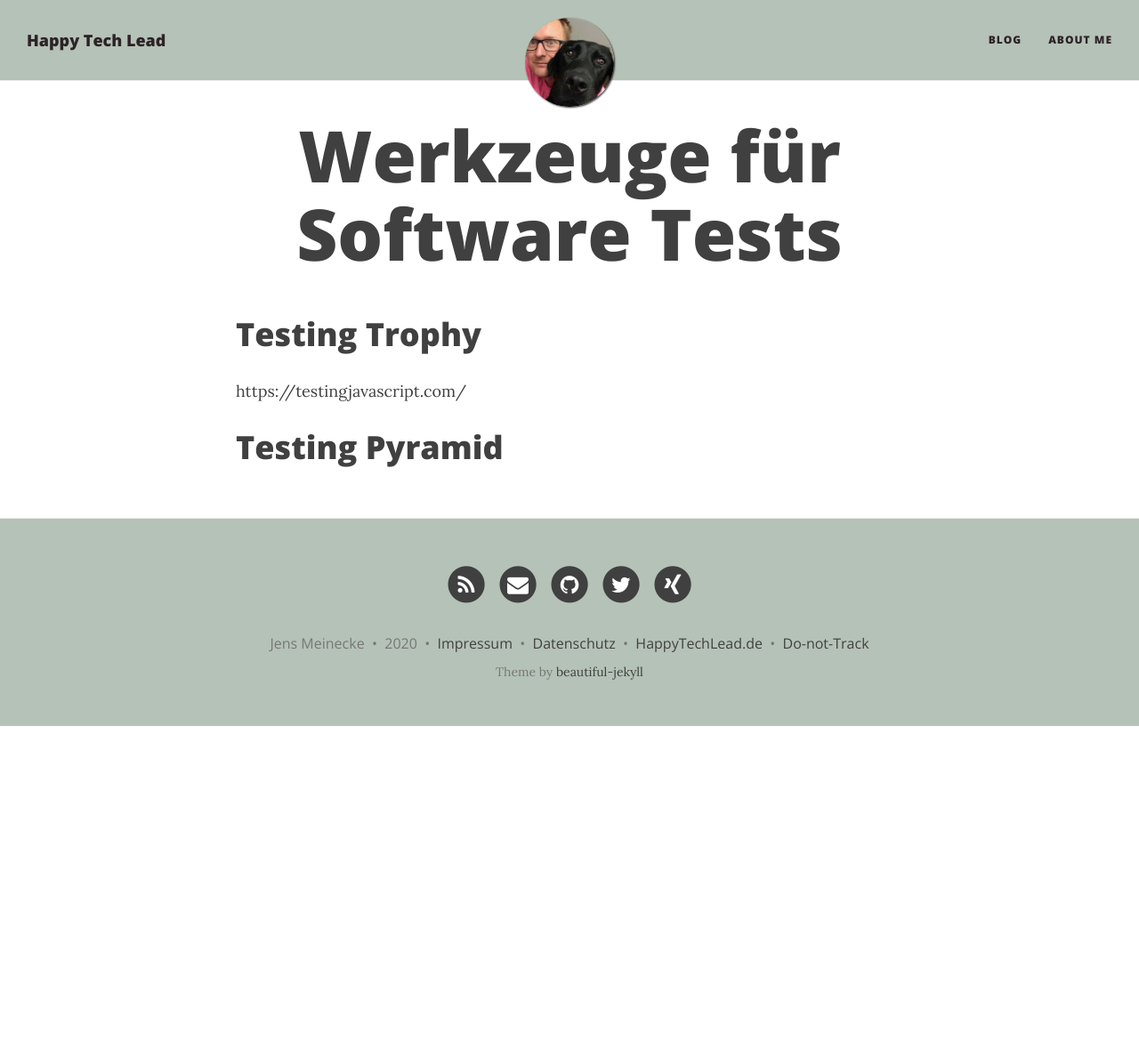
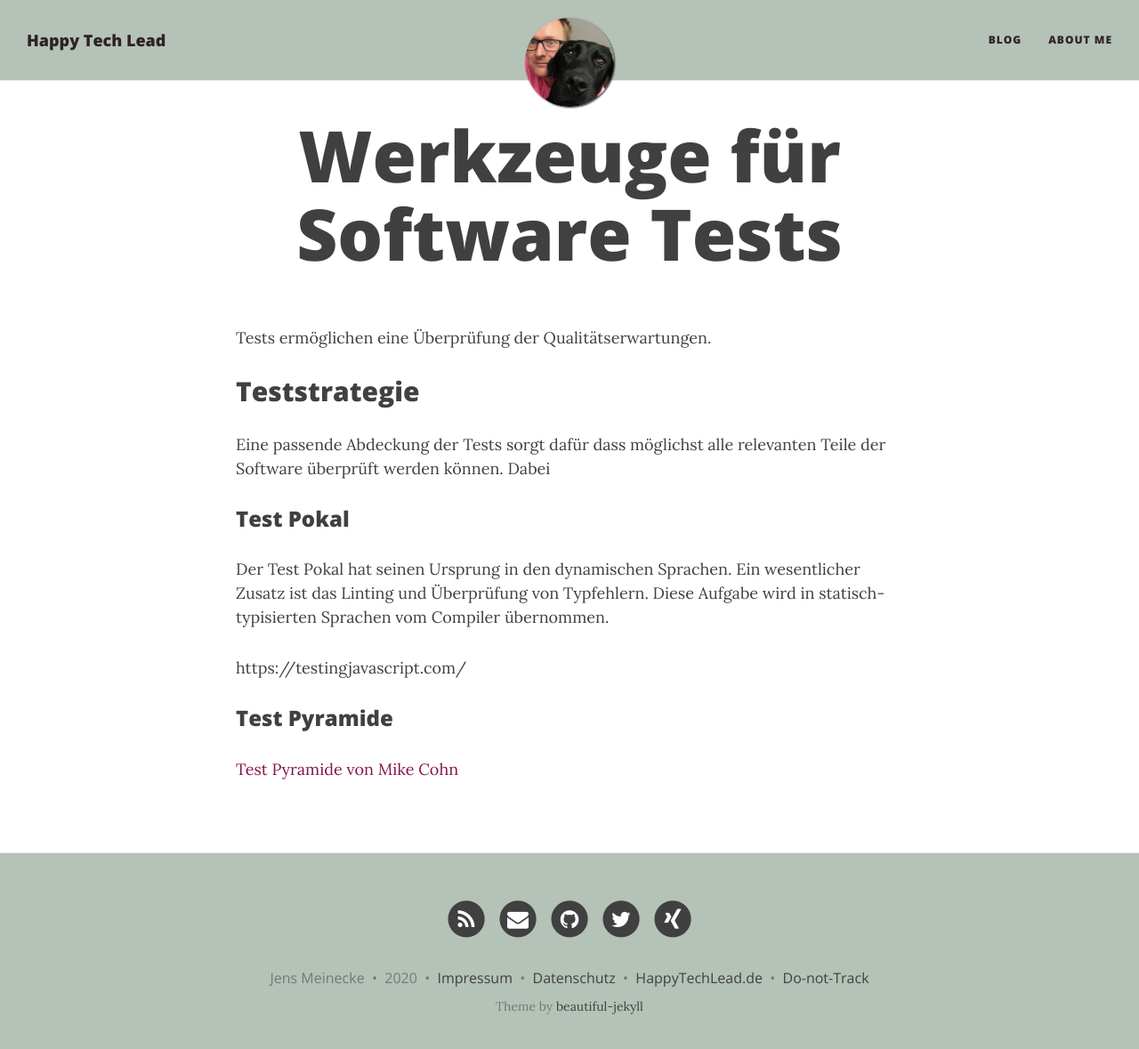
Before and after one commit to meinjens/happytechlead.github.io, a Jekyll site: the page built from testing-tools/testing-tools.md, in a window 1280 px wide and 1192 px high. Shown: the top 1179 px of the window at 89% size. Built offline with Jekyll 4.4.1, drawn with Linux system fonts in a browser that asks for light colours; nearby versions of some CDN libraries; comment, search, counter and statistics services are not loaded.

Commit message:
feat: added testing tools page

```diff
--- a/testing-tools/testing-tools.md
+++ b/testing-tools/testing-tools.md
@@ -1,12 +1,21 @@
 ---
 layout: page
 title: Werkzeuge für Software Tests
-permalink: /architecture-tools
+permalink: /testing-tools
 ---
 
-# Testing Trophy
+Tests ermöglichen eine Überprüfung der Qualitätserwartungen.
 
+## Teststrategie
+
+Eine passende Abdeckung der Tests sorgt dafür dass möglichst alle relevanten Teile der Software überprüft werden können. Dabei
+
+### Test Pokal
+
+Der Test Pokal hat seinen Ursprung in den dynamischen Sprachen. Ein wesentlicher Zusatz ist das Linting und Überprüfung von Typfehlern. Diese Aufgabe wird in statisch-typisierten Sprachen vom Compiler übernommen.
 
 https://testingjavascript.com/
 
-# Testing Pyramid
+### Test Pyramide
+
+[Test Pyramide von Mike Cohn](https://www.mountaingoatsoftware.com/blog/the-forgotten-layer-of-the-test-automation-pyramid)
```
